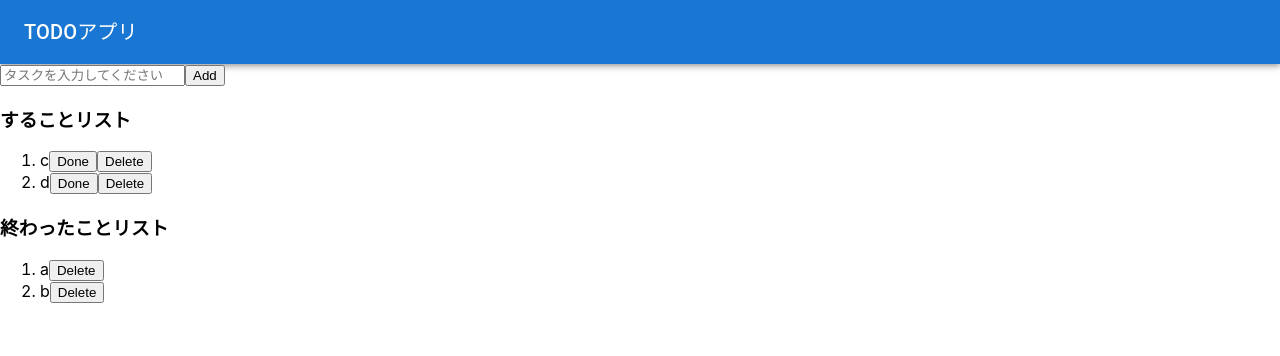
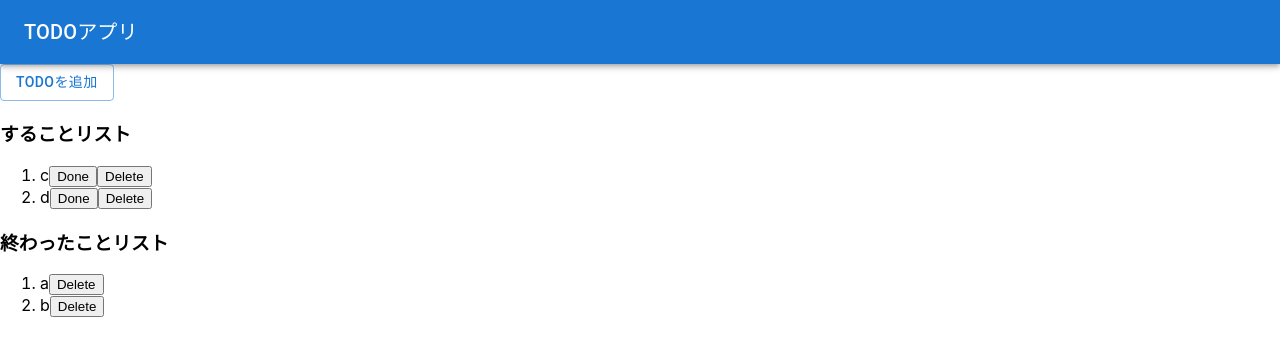
Before and after one commit to YamadaKouki12/ToDoApp-react, a React (Create React App) app: page / in a window 1280 px wide. Shown: the top 356 px of the page. Built offline with nearby package versions, Linux system fonts and the light colour scheme.

Commit message:
update: TODO入力をダイアログに

```diff
--- a/src/App.js
+++ b/src/App.js
@@ -1,18 +1,29 @@
 import React from 'react';
-import Header from './Header.js'
-import List from './List.js';
+import TitleBar from './TitleBar.js';
+import Dialog from './Dialog.js';
+import Form from './Form.js';
 import Todo from './Todo.js';
 
 const App = () => {
   const [input,setInput] = React.useState('');
   // const [todos,setTodos] = React.useState([{task:'',isCompleted:'',}]);
   const [todos,setTodos] = React.useState([{task:'a',isCompleted:true},{task:'b',isCompleted:true},{task:'c',isCompleted:false},{task:'d',isCompleted:false}]);
+  const [open, setOpen] = React.useState(false);
 
   const handleChange = (event) => {
     setInput(event.target.value);
   }
 
+  const handleClickOpen = () => {
+    setOpen(true);
+  };
+
+  const handleClose = () => {
+    setOpen(false);
+  };
+
   const addTodo = () => {
+    setOpen(false);
     const newTodos = todos;
     setTodos([...newTodos,{task:input,isCompleted:false}]);
     setInput('');
@@ -32,8 +43,8 @@ const App = () => {
 
   return(
     <div>
-      <Header />
-      <List input={input} handleChange={handleChange} addTodo={addTodo} />
+      <TitleBar />
+      <Dialog open={open} input={input} handleChange={handleChange} handleClickOpen={handleClickOpen} handleClose={handleClose} addTodo={addTodo}/>
       <Todo todos={todos} makeDone={makeDone} deleteTodo={deleteTodo} />
     </div>
   )
--- /dev/null
+++ b/src/Dialog.js
@@ -0,0 +1,39 @@
+import * as React from 'react';
+import Button from '@mui/material/Button';
+import TextField from '@mui/material/TextField';
+import Dialog from '@mui/material/Dialog';
+import DialogActions from '@mui/material/DialogActions';
+import DialogContent from '@mui/material/DialogContent';
+import DialogContentText from '@mui/material/DialogContentText';
+import DialogTitle from '@mui/material/DialogTitle';
+
+const FormDialog= ({open,input, handleChange, handleClickOpen, handleClose, addTodo}) => {
+  return (
+    <div>
+      <Button variant="outlined" onClick={handleClickOpen}>
+        TODOを追加
+      </Button>
+      <Dialog open={open} onClose={handleClose}>
+        <DialogTitle>TODOを入力してください</DialogTitle>
+        <DialogContent>
+          <TextField
+            autoFocus
+            margin="dense"
+            id=""
+            label="タスク名"
+            fullWidth
+            variant="standard"
+						value={input}
+						onChange={handleChange}
+          />
+        </DialogContent>
+        <DialogActions>
+          <Button onClick={handleClose}>戻る</Button>
+          <Button onClick={addTodo}>登録</Button>
+        </DialogActions>
+      </Dialog>
+    </div>
+  );
+}
+
+export default FormDialog;
--- a/src/List.js
+++ b/src/Form.js
@@ -1,12 +1,12 @@
 import React from 'react';
 
-const List = ({input, handleChange, addTodo}) => {
+const Form = ({input, handleChange, addTodo}) => {
 	return(
 		<div>
 			<input type="text" value={input} onChange={handleChange} placeholder='タスクを入力してください'/>
-      <button onClick={addTodo}>Add</button>
+      		<button onClick={addTodo}>Add</button>
 		</div>
 	)
 }
 
-export default List;
+export default Form;
```
Also changed, not shown: src/TitleBar.js (renamed from src/Header.js).
